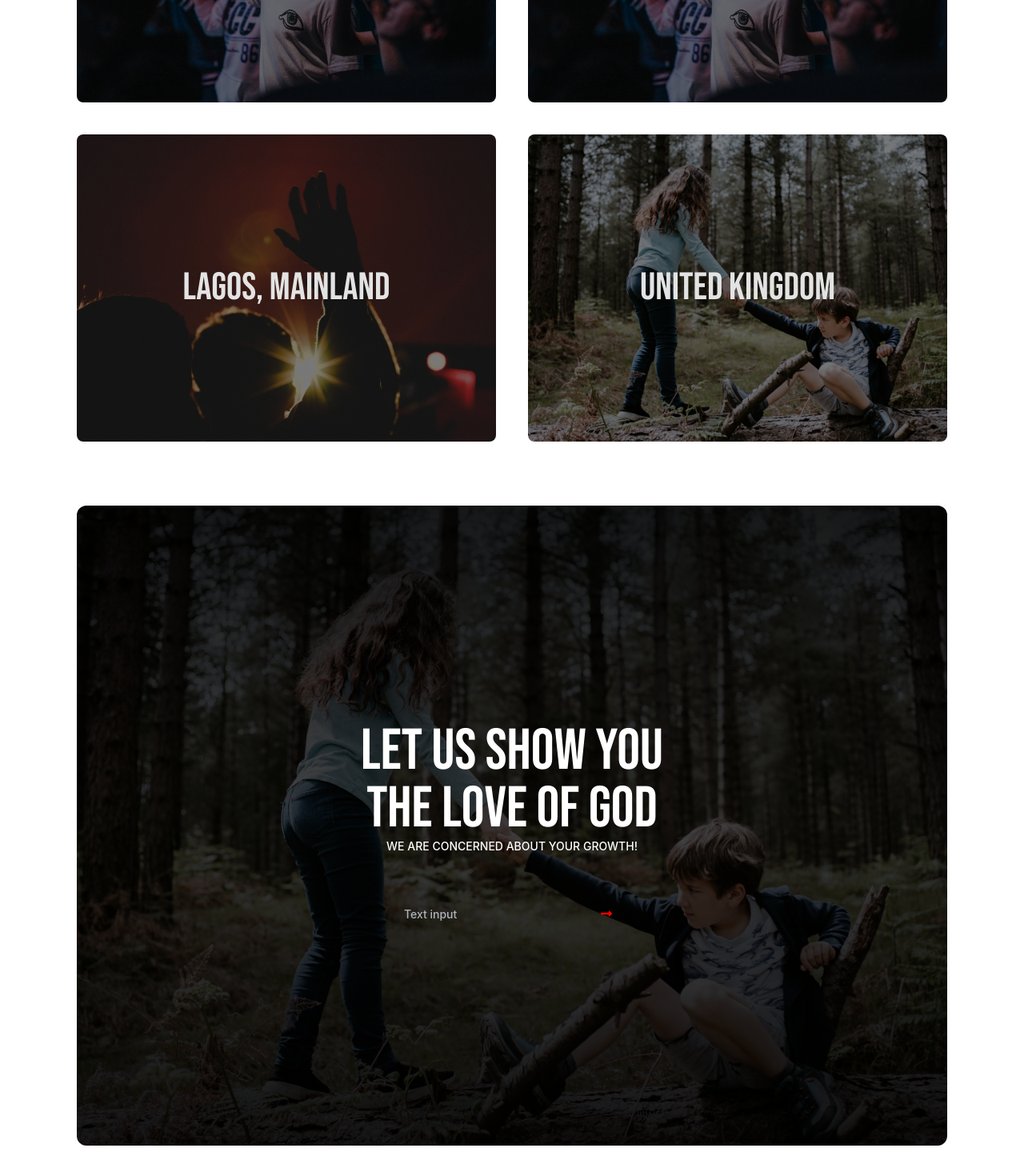
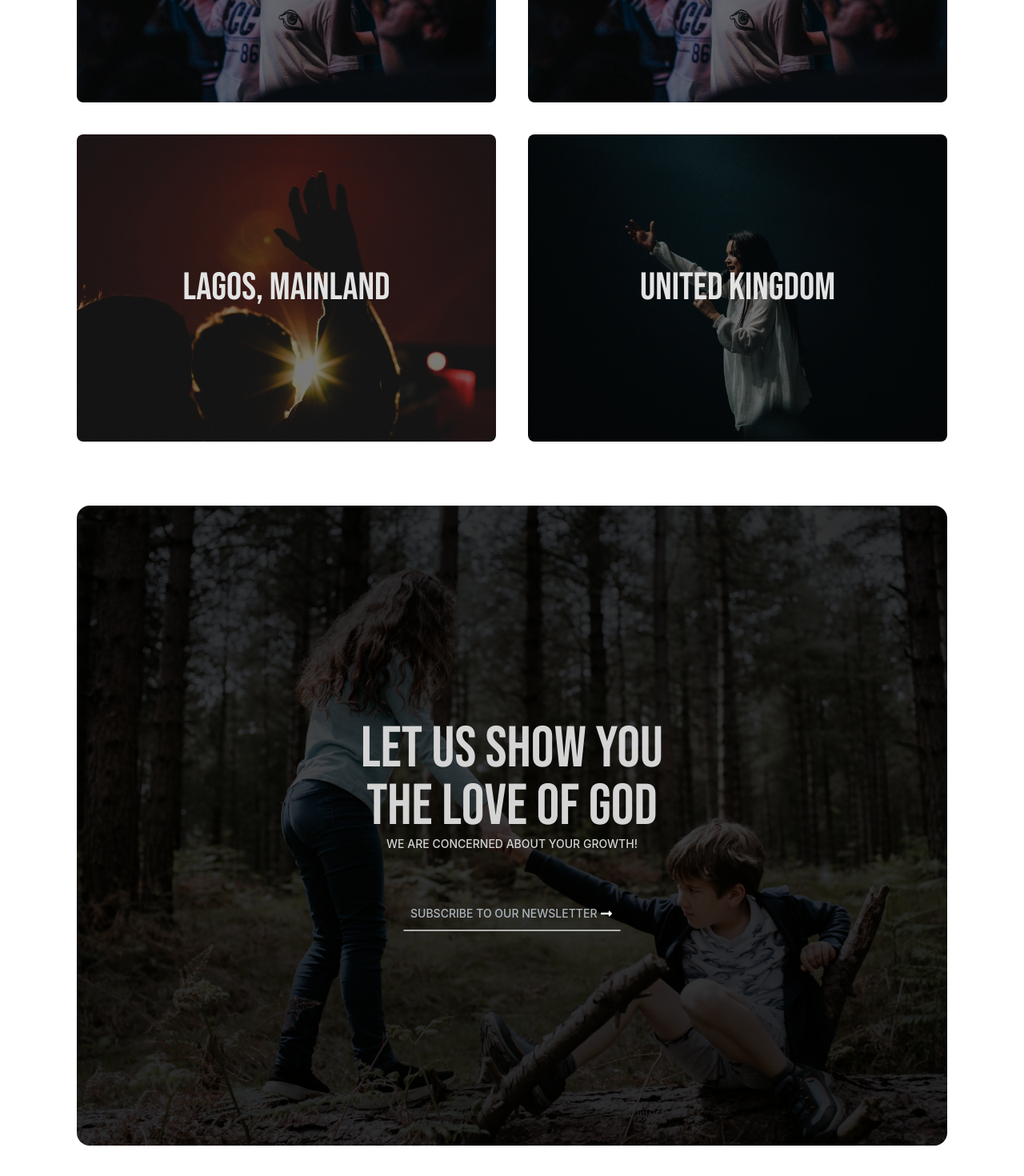
Before and after one commit to BIT-Corps/logic-fe, a Next.js app: page / in a window 1280 px wide. Shown: the part 3015-4485 px from the top of the page at 80% size. Built offline with nearby package versions, Linux system fonts and the light colour scheme.

Commit message:
componentization - ui fixes

```diff
--- a/app/assets/images/index.ts
+++ b/app/assets/images/index.ts
@@ -5,7 +5,8 @@ export { default as TDIALImg } from "./TDIAL.webp";
 export { default as AudienceImg } from "./audience.jpeg";
 export { default as RaisedHandsImg } from "./hands-raised.jpeg";
 export { default as HeroImg } from "./hero.jpeg";
-export { default as KidsIng, default as WorshipImg } from "./kids.jpeg";
+export { default as KidsImg } from "./kids.jpeg";
 export { default as LogicLogo } from "./logic_logo.png";
 export { default as Sermon1Img } from "./sermon1.jpeg";
 export { default as Sermon2Img } from "./sermon2.jpeg";
+export { default as WorshipImg } from "./worship.jpeg";
--- a/app/globals.css
+++ b/app/globals.css
@@ -31,6 +31,12 @@
   h6 {
     font-family: "BebasNeue";
   }
+
+  .mantine-TextInput-input {
+    @apply uppercase py-5 px-2 text-lg-gray-light !important;
+    border-bottom: 2px solid #aeaeae !important;
+    border-radius: 0px !important;
+  }
 }
 
 @layer components {
@@ -44,12 +50,15 @@
       url("./assets/images/hero.jpeg"), lightgray 50%;
   }
   .subscribe_box {
-    @apply bg-center bg-no-repeat bg-cover h-[800px] rounded-xl !important;
+    @apply bg-center bg-no-repeat bg-cover h-[800px] rounded-2xl !important;
     background: linear-gradient(
         0deg,
-        rgba(0, 0, 0, 0.9) 0%,
-        rgba(0, 0, 0, 0.7) 50%,
-        rgba(0, 0, 0, 0.9) 100%
+        rgba(0, 0, 0, 0.8) 0%,
+        rgba(0, 0, 0, 0.8) 20%,
+        rgba(0, 0, 0, 0.7) 60%,
+        rgba(0, 0, 0, 0.7) 40%,
+        rgba(0, 0, 0, 0.8) 80%,
+        rgba(0, 0, 0, 0.8) 100%
       ),
       url("./assets/images/kids.jpeg"), lightgray 90%;
   }
--- a/app/page.tsx
+++ b/app/page.tsx
@@ -87,18 +87,18 @@ export default function Home() {
             ))}
           </section>
 
-          <section className="subscribe_box text-white flex flex-col items-center justify-center text-center uppercase space-y-14">
+          <section className="subscribe_box text-lg-gray-light flex flex-col items-center justify-center text-center uppercase space-y-14">
             <div>
               <h4 className="text-7xl">
                 Let us show you <br /> the love of God
               </h4>
               <p className="text-sm">We are concerned about your growth!</p>
             </div>
-            <div className="w-3/12">
+            <div className="w-3/12 uppercase">
               <TextInput
-                placeholder="Text input"
+                placeholder="Subscribe to our newsletter"
                 variant="unstyled"
-                rightSection={<FaLongArrowAltRight color="red" />}
+                rightSection={<FaLongArrowAltRight color="white" />}
               />
             </div>
           </section>
```
